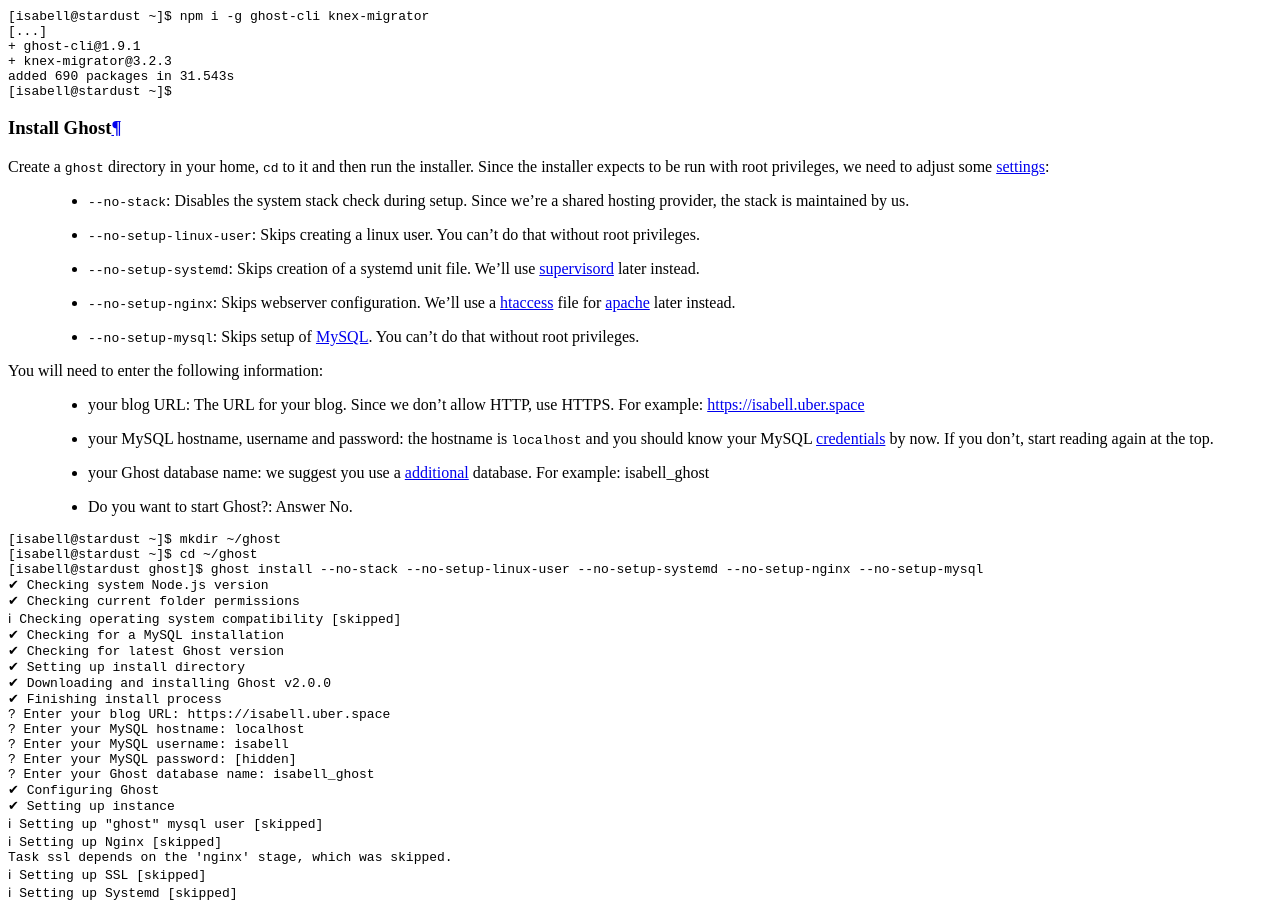
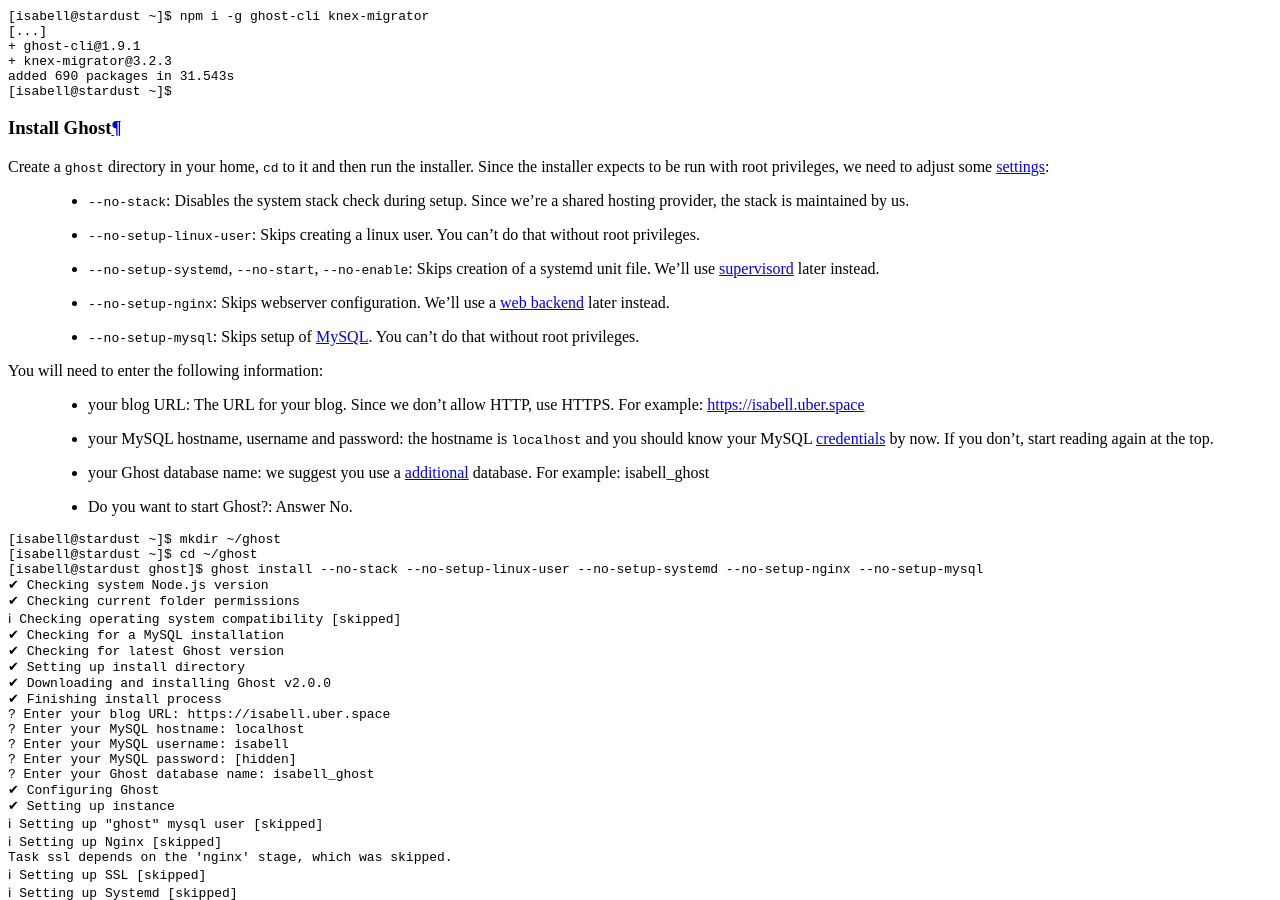
Before and after one commit to Uberspace/lab, a Sphinx documentation site: the page built from source/guide_ghost.rst, in a window 1280 px wide and 900 px high, scrolled down 3937 px. Built offline with Sphinx 7.4.7 and the Read the Docs theme 2.0.0, drawn with Linux system fonts in a browser that asks for light colours.

Commit message:
update ghost-cli parameters

```diff
--- a/source/guide_ghost.rst
+++ b/source/guide_ghost.rst
@@ -75,8 +75,8 @@
 
   * ``--no-stack``: Disables the system stack check during setup. Since we're a shared hosting provider, the stack is maintained by us.
   * ``--no-setup-linux-user``: Skips creating a linux user. You can't do that without root privileges.
-  * ``--no-setup-systemd``: Skips creation of a systemd unit file. We'll use :manual:`supervisord <daemons-supervisord>` later instead.
-  * ``--no-setup-nginx``: Skips webserver configuration. We'll use a :manual_anchor:`htaccess <web-documentroot.html#own-configuration>` file for :manual_anchor:`apache <lang-nodejs.html#connection-to-webserver>` later instead.
+  * ``--no-setup-systemd``, ``--no-start``, ``--no-enable``: Skips creation of a systemd unit file. We'll use :manual:`supervisord <daemons-supervisord>` later instead.
+  * ``--no-setup-nginx``: Skips webserver configuration. We'll use a :manual_anchor:`web backend <web-backends>` later instead.
   * ``--no-setup-mysql``: Skips setup of :manual:`MySQL <database-mysql>`. You can't do that without root privileges.
 
 You will need to enter the following information:
```
